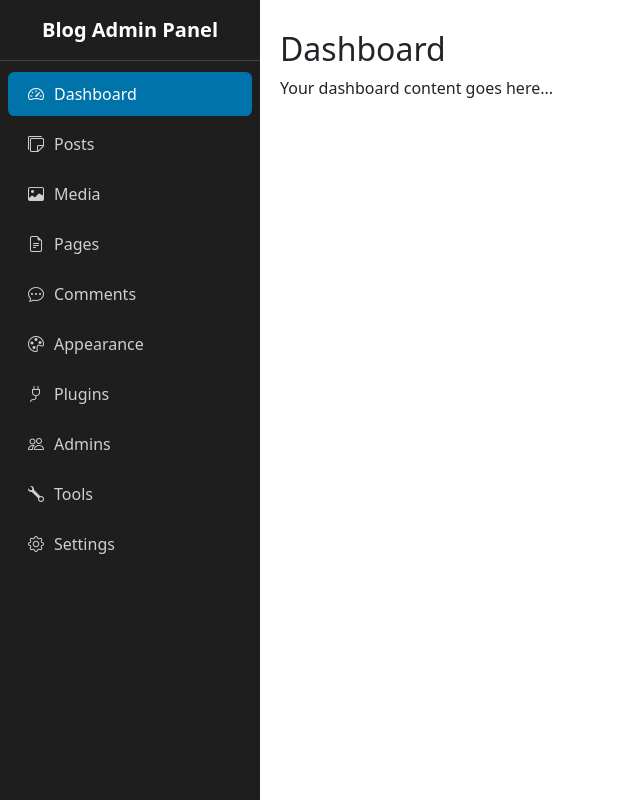
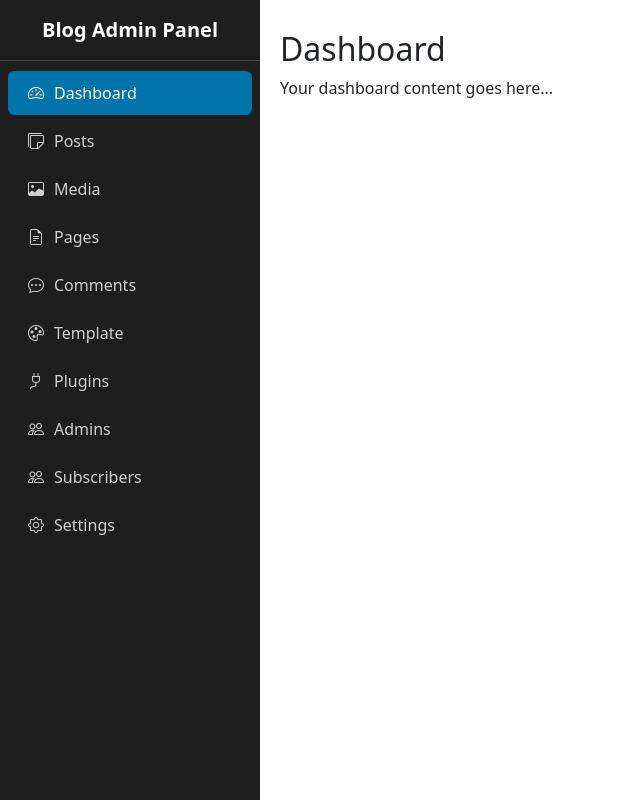
Before and after one commit to ezechrissampson/blogadminpanel, a React (Vite) app: page / in a window 1280 px wide. Shown: the whole page, without its empty margins (0-640 px from the left). Built offline with nearby package versions, Linux system fonts and the light colour scheme.

Commit message:
Sidebar Tabs

```diff
--- a/src/components/sidebar/Sidebar.jsx
+++ b/src/components/sidebar/Sidebar.jsx
@@ -45,20 +45,17 @@ const Sidebar = () => {
         <Link className="nav-link" to="/comments"><i className="bi bi-chat-dots"></i> Comments</Link>
       </li>
 
+
       <li className="nav-item position-relative">
-        <a className="nav-link" href="#"><i className="bi bi-palette"></i> Appearance</a>
+        <a className="nav-link" href="#"><i className="bi bi-palette"></i>Template</a>
         <div className="submenu">
-          <a href="#"><i className="bi bi-brush"></i> Themes</a>
-          <a href="#"><i className="bi bi-tools"></i> Customize</a>
+          <a href="#"><i className="bi bi-brush"></i> Email Template</a>
+          <a href="#"><i className="bi bi-tools"></i> Custom Email</a>
         </div>
       </li>
 
       <li className="nav-item position-relative">
         <a className="nav-link" href="#"><i className="bi bi-plug"></i> Plugins</a>
-        <div className="submenu">
-          <a href="#"><i className="bi bi-puzzle"></i> Installed</a>
-          <a href="#"><i className="bi bi-plus-circle"></i> Add New</a>
-        </div>
       </li>
 
       <li className="nav-item position-relative">
@@ -70,18 +67,19 @@ const Sidebar = () => {
       </li>
 
       <li className="nav-item position-relative">
-        <a className="nav-link" href="#"><i className="bi bi-wrench"></i> Tools</a>
-        <div className="submenu">
-          <a href="#"><i className="bi bi-upload"></i> Import</a>
-          <a href="#"><i className="bi bi-download"></i> Export</a>
-        </div>
+        <a className="nav-link" href="#"><i className="bi bi-people"></i>Subscribers</a>
       </li>
 
+{/*
+      <li className="nav-item position-relative">
+        <a className="nav-link" href="#"><i className="bi bi-wrench"></i> Config</a>
+      </li>
+*/}
       <li className="nav-item position-relative">
         <a className="nav-link" href="#"><i className="bi bi-gear"></i> Settings</a>
         <div className="submenu">
           <a href="#"><i className="bi bi-sliders"></i> General</a>
-          <a href="#"><i className="bi bi-link-45deg"></i> Permalinks</a>
+          <a href="#"><i className="bi bi-wrench"></i> Config</a>
         </div>
       </li>
 
--- a/src/components/sidebar/sidebar.css
+++ b/src/components/sidebar/sidebar.css
@@ -28,7 +28,7 @@
       color: #cfcfcf;
       padding: 10px 20px;
       border-radius: 0.4rem;
-      margin: 3px 8px;
+      margin: 2px 8px;
       position: relative;
       display: flex;
       align-items: center;
```
